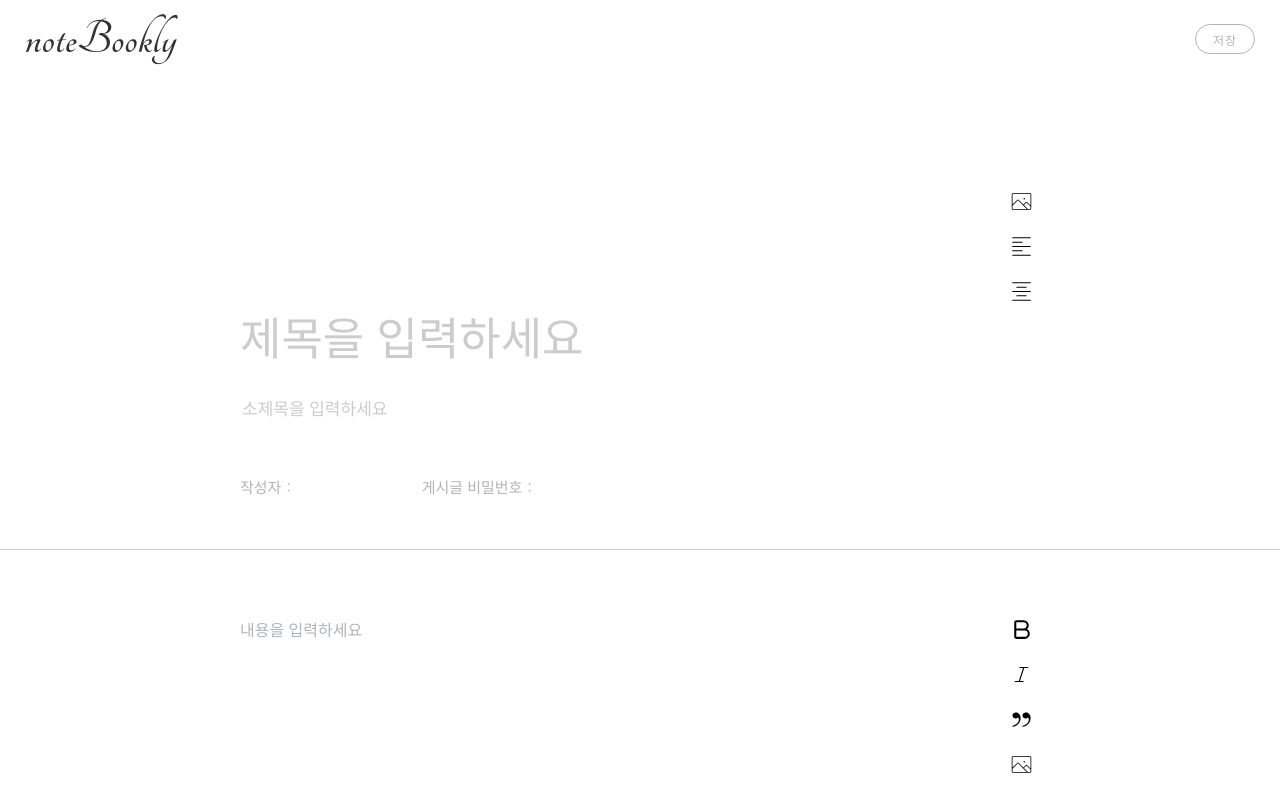
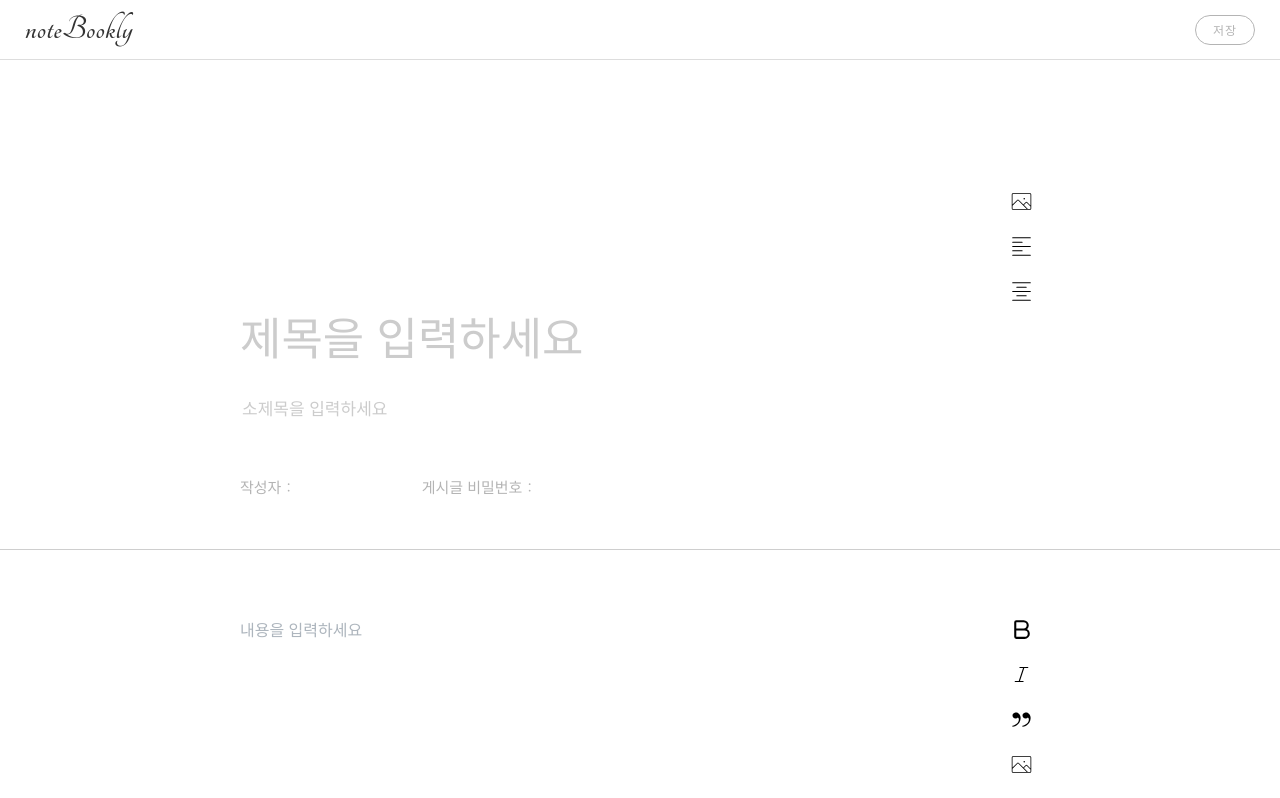
Before and after one commit to Hyunsoo-k/noteBookly, a React (Vite) app: page /create-post in a window 1280 px wide. Shown: the top 798 px of the page. Built offline with nearby package versions, Linux system fonts and the light colour scheme; no server answers.

Commit message:
Ui : 헤더 컴포넌트 ui 변경

```diff
--- a/src/components/header/create-or-edit-page-heder/index.module.scss
+++ b/src/components/header/create-or-edit-page-heder/index.module.scss
@@ -4,17 +4,18 @@
   z-index: 900;
   display: flex;
   justify-content: space-between;
+  align-items: center;
   width: 100%;
-  height: 80px;
-  padding: 14px 25px;
-  background-color: #FFFFFF;
-  transition: box-shadow 0.2s ease-out;
+  height: 60px;
+  padding: 5px 25px;
+  background-color: rgb(255, 255, 255, 0.9);
+  border-bottom: 1px solid rgb(221, 221, 221);
 
   .banner {
     margin: 0;
     user-select: none;
     letter-spacing: 0.5px;
-    font-size: 50px;
+    font-size: 35px;
     font-weight: 700;
     font-family: "Tangerine", cursive;
 
@@ -30,7 +31,6 @@
 
   .create-post-button {
     position: relative;
-    top: 10px;
     width: 60px;
     height: 30px;
     background-color: inherit;
--- a/src/components/header/create-or-edit-page-heder/index.tsx
+++ b/src/components/header/create-or-edit-page-heder/index.tsx
@@ -1,36 +1,11 @@
 import type { JSX } from "react";
-import { useRef, useEffect } from "react";
 import { Link } from "react-router-dom";
 
 import styles from "./index.module.scss";
 
 const CreateOrEditPageHeader = (): JSX.Element => {
-  const headerRef = useRef<HTMLDivElement | null>(null);
-
-  useEffect(() => {
-    const $header = headerRef.current;
-    if (!$header) return;
-
-    const updateHeaderShadow = () => {
-      const isScrollTop = window.scrollY === 0;
-
-      if (isScrollTop) {
-        $header.style.boxShadow = "none";
-      } else {
-        $header.style.boxShadow = "0 5px 5px #dddddd";
-      }
-    };
-
-    window.addEventListener("scroll", updateHeaderShadow);
-
-    return () => { window.removeEventListener("scroll", updateHeaderShadow); }
-  }, []);
-
   return (
-    <header
-      ref={headerRef}
-      className={styles["create-or-edit-page-header-component"]}
-    >
+    <header className={styles["create-or-edit-page-header-component"]}>
       <h1 className={styles["banner"]}>
         <Link to="/">noteBookly</Link>
       </h1>
--- a/src/components/header/main-page-header/index.module.scss
+++ b/src/components/header/main-page-header/index.module.scss
@@ -2,21 +2,20 @@
   position: fixed;
   top: 0;
   z-index: 900;
-  width: 100%;
-  height: 80px;
-  background-color: #FFFFFF;
-  transition: box-shadow 0.2s ease-out;
-
-  .content {
   display: flex;
   justify-content: space-between;
-    padding: 14px 25px;
+  align-items: center;
+  width: 100%;
+  height: 60px;
+  padding: 5px 25px;
+  background-color: rgb(255, 255, 255, 0.9);
+  border-bottom: 1px solid rgb(221, 221, 221);
 
   .banner {
     margin: 0;
     user-select: none;
     letter-spacing: 0.5px;
-      font-size: 50px;
+    font-size: 35px;
     font-weight: 700;
     font-family: "Tangerine", cursive;
 
@@ -64,4 +63,3 @@
     }
   }
 }
-}
--- a/src/components/header/main-page-header/index.tsx
+++ b/src/components/header/main-page-header/index.tsx
@@ -1,5 +1,4 @@
 import type { JSX } from "react";
-import { useRef, useEffect } from "react";
 import { Link, useLocation } from "react-router-dom";
 import { PiMagnifyingGlassLight } from "react-icons/pi";
 
@@ -13,28 +12,11 @@ const MainPageHeader = (): JSX.Element | null => {
     location.pathname === "/create-post" ||
     location.pathname.startsWith("/edit-post");
   const { setIsOpen: setIsSearchModalOpen } = useSearchingModal();
-  const headerRef = useRef<HTMLDivElement | null>(null);
-
-  useEffect(() => {
-    const $header = headerRef.current;
-    if (!$header) return;
-
-    const updateHeaderShadow = () => {
-      const isScrollTop = window.scrollY === 0;
-      $header.style.boxShadow = isScrollTop
-        ? "none"
-        : "0 5px 5px #dddddd";
-    };
-    window.addEventListener("scroll", updateHeaderShadow);
-
-    return () => { window.removeEventListener("scroll", updateHeaderShadow); };
-  }, []);
 
   if (isCreateOrEditPage) return null;
 
   return (
-    <header ref={headerRef} className={styles["main-page-header-component"]}>
-      <div className={styles["content"]}>
+    <header className={styles["main-page-header-component"]}>
       <h1 className={styles["banner"]}>
         <Link to="/">
           noteBookly
@@ -52,7 +34,6 @@ const MainPageHeader = (): JSX.Element | null => {
           }}
         />
       </div>
-      </div>
     </header>
   );
 };
```
Lines whose indentation alone changed are shown as unchanged.
